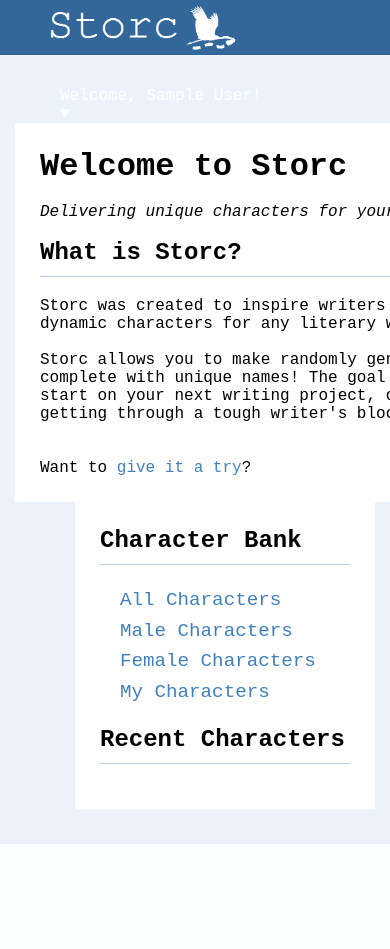
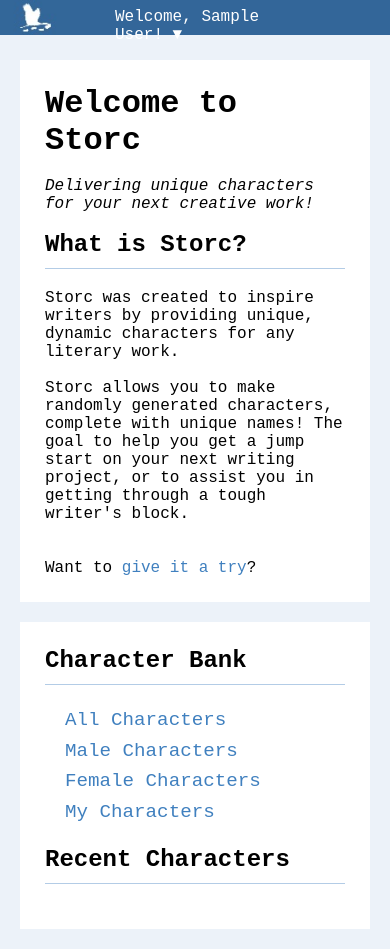
Before and after one commit to davidhammaker/Storc, a Flask app: page / in a window 390 px wide; the page is wider, and only the part inside the window is pictured. Before the commit the page ends 844 px from the top of that part, so only its background shows below. Run offline with Flask 2, Linux system fonts and the light colour scheme; the visitor is signed in with stand-in values (Sample User, id 1); data comes from the database, SQL or seed files in the repository; data that the repository does not hold is empty; parts of the project's set-up code (start-up, migrations or seed data) failed here and were passed over.

Commit message:
Update styles
Make site mobile-friendly by adding media queries in new 'media.css'.
Also add new 'mini-storc.jpg' on mobile view instead of
'storctitle.png'.

```diff
--- a/storc/static/styles/content.css
+++ b/storc/static/styles/content.css
@@ -12,10 +12,6 @@
 
 .multi{
     display: inline-block;
-}
-
-.tall{
-    height: 550px;
 }
 
 .wide{
@@ -38,7 +34,15 @@
     float: left;
 }
 
+.left-auto-margin{
+    margin-left: auto;
+}
+
 .right{
+    float: right;
+}
+
+.mobile-right{
     float: right;
 }
 
@@ -60,7 +64,7 @@
 
 .character-list{
     font-size: large;
-    line-height: 1.6;
+    margin-bottom: 10px;
     margin-left: 20px;
 }
 
@@ -95,3 +99,7 @@
 .margin-right{
     margin-right: 10px;
 }
+
+.mobile-only{
+    display: none;
+}
--- /dev/null
+++ b/storc/static/styles/media.css
@@ -0,0 +1,117 @@
+@media only screen and (max-width: 1000px){
+    .wide{
+        width: 500px;
+    }
+}
+
+@media only screen and (max-width: 900px){
+    .wide{
+        width: 400px;
+    }
+}
+
+@media only screen and (max-width: 800px) {
+    /* CONTENT */
+    .container{
+        width: 100%;
+    }
+
+    .left, .right{
+        margin: auto auto 10px auto;
+        float: none;
+    }
+
+    .keep-right{
+        float: right;
+    }
+
+    .no-mobile{
+        display: none;
+    }
+
+    .margin-right{
+        margin-right: 0;
+    }
+
+    .multi{
+        display: block;
+        margin-bottom: 10px;
+    }
+
+    .wide, .narrow, .narrower, .narrowest{
+        margin: 20px;
+        width: auto;
+    }
+
+    .profile-picture, .next-to-pic{
+        float: right;
+    }
+
+    /* NAVBAR */
+    nav{
+        height: 35px;
+    }
+
+    .nav-l{
+        display: none;
+    }
+
+    .nav-r{
+        float: none;
+        margin: auto;
+        display: block;
+        padding-bottom: 17px;
+    }
+
+    nav li{
+        position: relative;
+        top: 8px;
+    }
+
+    .nav-r ul{
+        width: 200px;
+        margin: auto;
+    }
+
+    /* NAVBAR MENU */
+    .menu span{
+        padding-bottom: 0;
+    }
+
+    .menu:hover .menu-content{
+        display: block;
+        margin: auto;
+        position: relative;
+        top: 9px;
+    }
+
+    .menu:hover .menu-content ul{
+        text-align: center;
+        width: auto;
+    }
+
+    .menu:hover .menu-content li{
+        position: static;
+        display: block;
+    }
+
+    .mobile-only{
+        display: inherit;
+        position: absolute;
+        top: 0;
+        left: 0;
+    }
+
+    .mobile-only img{
+        height: 35px;
+    }
+
+    /* SETTINGS */
+    .large{
+        margin: auto;
+        float: none;
+        display: block;
+        height: 150px;
+        width: 150px;
+    }
+}
--- a/storc/templates/base.html
+++ b/storc/templates/base.html
@@ -2,6 +2,7 @@
 <html lang="en">
     <head>
         <meta charset="utf-8">
+        <meta name="viewport" content="width=device-width, initial-scale=1">
         <title>Storc | {% if title %}{{title}}{% else %}Character Generator{% endif %}</title>
         <link rel="icon" href="{{ url_for('static', filename='favicon.png') }}">
         <link rel="stylesheet" href="{{ url_for('static', filename='styles/main.css') }}">
@@ -11,6 +12,7 @@
         <link rel="stylesheet" href="{{ url_for('static', filename='styles/character.css') }}">
         <link rel="stylesheet" href="{{ url_for('static', filename='styles/form.css') }}">
         <link rel="stylesheet" href="{{ url_for('static', filename='styles/flash.css') }}">
+        <link rel="stylesheet" href="{{ url_for('static', filename='styles/media.css') }}">
         <script src="https://ajax.aspnetcdn.com/ajax/jQuery/jquery-3.3.1.min.js"></script>
     </head>
     <body>
@@ -20,6 +22,7 @@
                     <img src="{{ url_for('static', filename='storctitle.png') }}" alt="Storc" height="45px">
                 </a>
             </div>
+            <a href="{{ url_for('main.home') }}" class="mobile-only"><img src="{{ url_for('static', filename='mini-storc.jpg') }}"></a>
             <div class="nav-r">
                 {% if current_user.is_authenticated %}
                     <ul>
--- a/storc/templates/character.html
+++ b/storc/templates/character.html
@@ -47,7 +47,7 @@
                 </tr>
             </table>
         </div>
-        <div class="wide right">
+        <div class="wide left-auto-margin">
             <h3>About Me</h3>
             <table>
                 <tr>
--- a/storc/templates/settings.html
+++ b/storc/templates/settings.html
@@ -7,7 +7,7 @@
         <div class="narrower left">
             <img src="{{ image_path }}" alt="profile picture" class="profile-picture right large">
         </div>
-        <div class="wide right multi">
+        <div class="wide left-auto-margin">
             <form action="" method="POST" enctype="multipart/form-data">
                 {{ form.hidden_tag() }}
                 {% if current_user.login == 'email' %}
```
Also changed, not shown: storc/templates/new_character.html (+5 -5 lines), storc/static/mini-storc.jpg (added).
